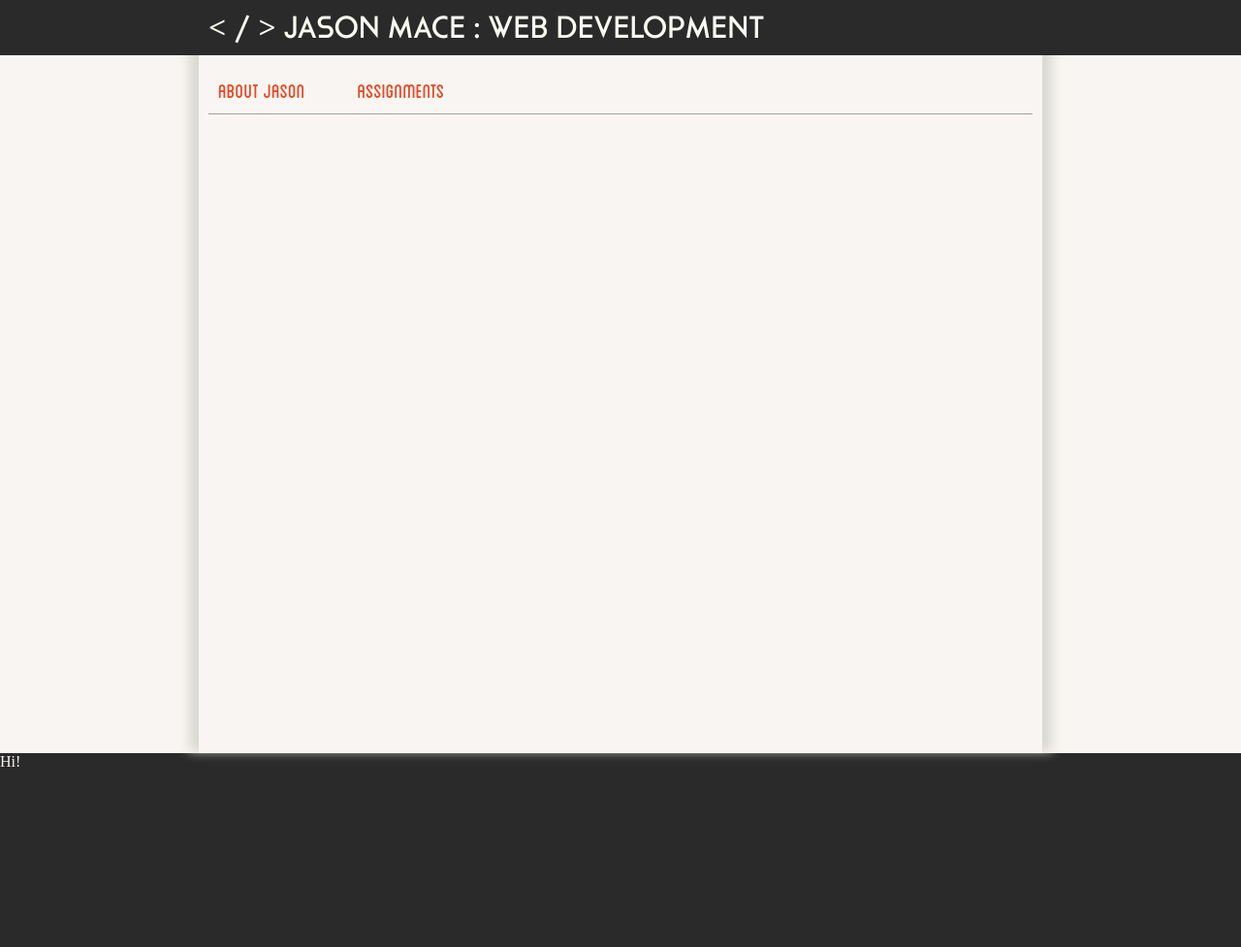
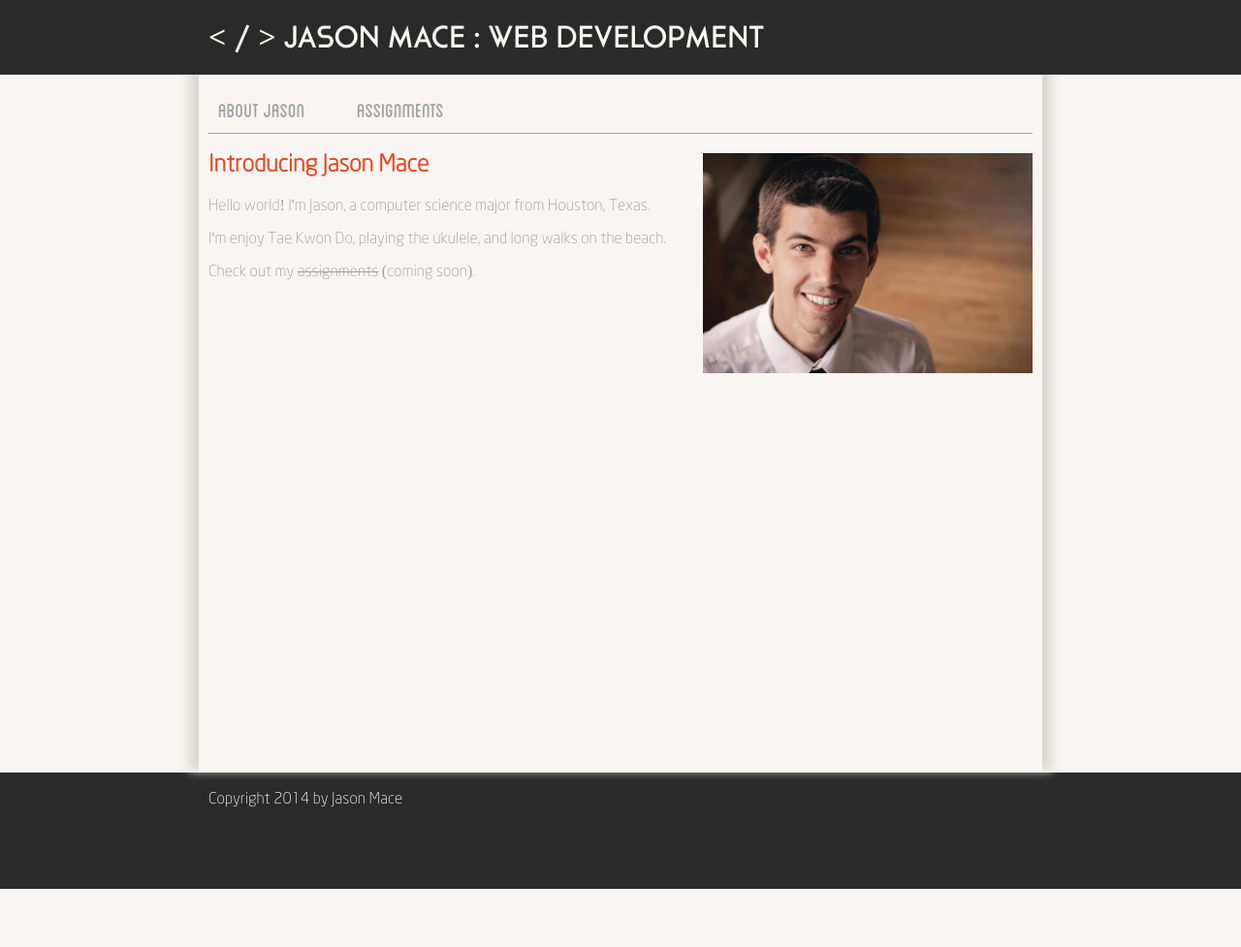
Before and after one commit to jmace01/cs313, a PHP site: page / in a window 1280 px wide. Shown: the whole page at 97% size. After the commit the page ends 917 px from the top, so only its background shows below. Run offline with PHP 8.4, Linux system fonts and the light colour scheme; some web fonts are replaced.

Commit message:
Final version for the day

```diff
--- a/index.php
+++ b/index.php
@@ -1,10 +1,14 @@
 <?php
 
 
+$title = 'About Jason';
+
 $body = <<<HTML
-
-
-
+    <img src="jason_above.jpg" />
+    <h2>Introducing Jason Mace</h2>
+    <p>Hello world! I'm Jason, a computer science major from Houston, Texas.</p>
+    <p>I'm enjoy Tae Kwon Do, playing the ukulele, and long walks on the beach.</p>
+    <p>Check out my <strike>assignments</strike> (coming soon).</p>
 HTML;
 
 
--- a/template.css
+++ b/template.css
@@ -65,6 +65,7 @@
  ***********************************/
 
 html, body {
+    font-family: 'NeoSans Light';
     background-color: #2A2A2A;
     color: #F9F5F2;
     margin: 0px;
@@ -83,6 +84,8 @@
         margin: 0px;
         margin: auto;
         padding: 10px;
+        padding-top: 20px;
+        padding-bottom: 20px;
         width: 850px;
     }
 
@@ -110,15 +113,40 @@
             div#menu a {
                 font-family: 'Blanch Caps';
                 font-size: 28px;
-                color: #E54924;
+                color: #A2A2A2;
                 text-decoration: none;
                 margin-right: 50px;
             }
 
             div#menu a:hover {
-                border-bottom: 4px solid #E54924;
+                border-bottom: 4px solid #A2A2A2;
+            }
+
+        div#content {
+            margin-top: 20px;
+        }
+
+            h2 {
+                color: #E54924;
             }
 
 div#footer {
-    min-height: 200px;
+    min-height: 100px;
 }
+
+    div#footer p {
+        display: block;
+        width: 850px;
+        margin: auto;
+        margin-top: 20px;
+    }
+
+/****************************
+ * Other Styles
+ ****************************/
+
+img {
+    width: 40%;
+    float: right;
+    margin-left: 10px;
+}
--- a/template.php
+++ b/template.php
@@ -8,7 +8,7 @@
 
     -->
 
-    <title>Jason Mace : Hello</title>
+    <title><?php echo $title; ?> : Jason Mace</title>
     <meta charset="utf-8">
     <meta name="viewport" content="width=device-width; initial-scale=1.0">
     <link rel="stylesheet" href="template.css" type="text/css" />
@@ -23,13 +23,16 @@
         <div id="body">
             <div id="menu">
                 <a href="./">About Jason</a>
-                <a href="./">Assignments</a>
+                <a href="./assignments.php">Assignments</a>
+            </div>
+            <div id="content">
+                <?php echo $body; ?>
             </div>
         </div>
     </div>
 
     <div id="footer">
-        Hi!
+        <p>Copyright <?php echo date('Y'); ?> by Jason Mace</p>
     </div>
 
 </body>
```
Also changed, not shown: assignments.php (added, +14 -0 lines), Jason_above.jpg (added).
